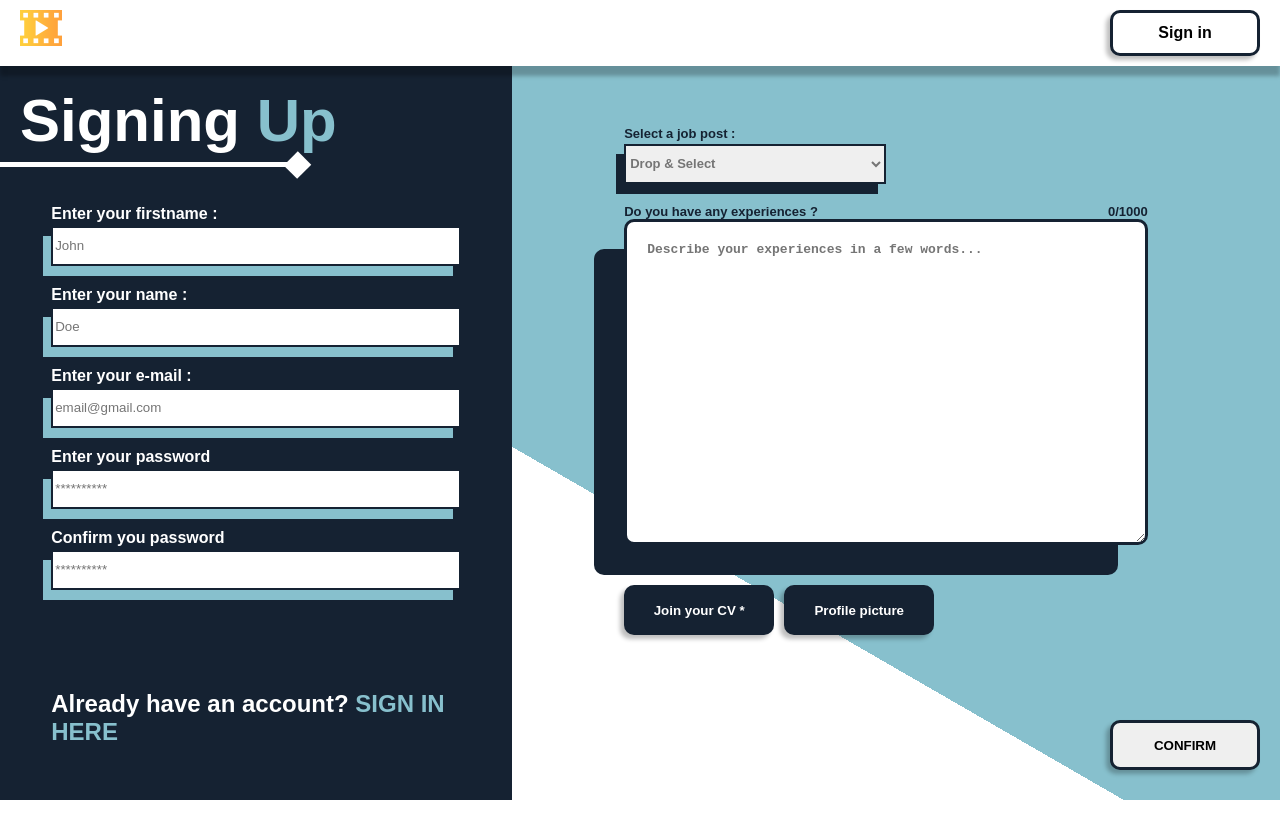
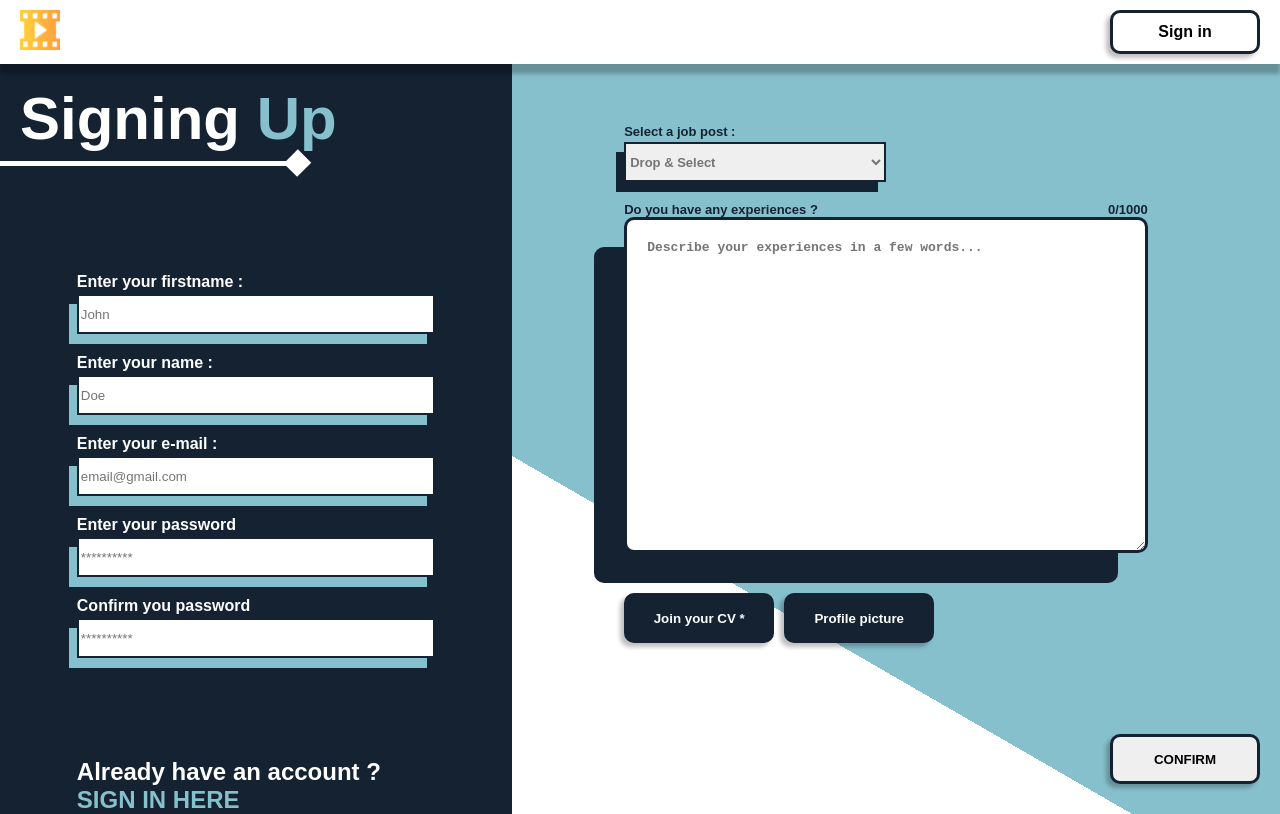
Before and after one commit to CFraissinet/frontend_Allwithin, a Next.js app: page /signUp in a window 1280 px wide. Built offline with nearby package versions, Linux system fonts and the light colour scheme.

Commit message:
correction du htmml et du css pour harmoniser les pages Home SignIn SignUp

```diff
--- a/components/SignUp.js
+++ b/components/SignUp.js
@@ -165,7 +165,7 @@ function Signup() {
 
   return (
     //Embedded all JSX code with "form" tag to collect all infos from inputs
-    <form encType="multipart/form-data" className={styles.mainContainer}>
+    <div className={styles.mainContainer}>
       {/* HEADER */}
       <div className={styles.headerContainer}>
         {/* LOGO */}
@@ -180,6 +180,7 @@ function Signup() {
         </Link>
       </div>
 
+      <form className={styles.formSignUp} encType="multipart/form-data">
         {/*BOT CONTAINER*/}
         <div className={styles.botContainer}>
           {/*BOT LEFT CONTAINER*/}
@@ -250,11 +251,11 @@ function Signup() {
                 ></input>
               </div>
               <h2 className={styles.accountReady}>
-              Already have an account?{" "}
+                Already have an account ?{" "}
+              </h2>
               <Link href="/signIn">
                 <span className={styles.signInHere}>SIGN IN HERE</span>
               </Link>
-            </h2>
             </div>
           </div>
 
@@ -279,7 +280,9 @@ function Signup() {
               {/* TEXT AREA */}
 
               <div className={styles.areaTxtContent}>
-              <h2 className={styles.areaTxt}>Do you have any experiences ?</h2>
+                <h2 className={styles.areaTxt}>
+                  Do you have any experiences ?
+                </h2>
                 <h2 className={styles.areaTxt}>{counter}/1000</h2>
               </div>
               <textarea
@@ -294,7 +297,10 @@ function Signup() {
               <div className={styles.joinFileContent}>
                 {/* CV */}
                 <div className={styles.cvButtonContent}>
-                <button onClick={(e) => cvClick(e)} className={styles.cvButton}>
+                  <button
+                    onClick={(e) => cvClick(e)}
+                    className={styles.cvButton}
+                  >
                     Join your CV *
                   </button>
 
@@ -340,7 +346,9 @@ function Signup() {
             </div>
 
             <div className={styles.confirmButtonContent}>
-            {loader && <FontAwesomeIcon size="2x" icon={faSpinner} spinPulse />}
+              {loader && (
+                <FontAwesomeIcon size="2x" icon={faSpinner} spinPulse />
+              )}
               <button
                 onClick={(e) => confirmClick(e)}
                 className={styles.confirmButton}
@@ -351,6 +359,7 @@ function Signup() {
           </div>
         </div>
       </form>
+    </div>
   );
 }
 
--- a/styles/SignIn.module.css
+++ b/styles/SignIn.module.css
@@ -10,14 +10,15 @@
   display: flex;
   justify-content: space-between;
   width: 100%;
+  align-items: center;
   height: 70px;
   background-color: white;
-  padding: 10px 20px 10px 20px;
+  padding: 10px 20px;
   box-shadow: 0px 10px 4px rgba(0, 0, 0, 0.25);
   z-index: 1;
 }
 
-.logo:hover {
+.logo {
   height: 40px;
   width: 40px;
   cursor: pointer;
@@ -26,6 +27,7 @@
 .buttonSignUp {
   background-color: #152232;
   color: #ffffff;
+  padding: 10px 0;
   width: 150px;
   border-radius: 10px;
   border: solid #152232 3px;
@@ -40,10 +42,10 @@
   color: #ffffff;
 }
 
-.componant {
-  height: 100%;
+.component {
   display: flex;
   flex-direction: row;
+  flex: 1;
 }
 
 .signIn {
@@ -100,8 +102,10 @@
 .passwordInput {
   display: flex;
   flex-direction: column;
+  width: 80%;
+}
+.emailInput {
   padding-bottom: 10%;
-  width: 100%;
 }
 
 .textForgot {
@@ -113,6 +117,12 @@
 
 .bNoAccount {
   color: #87c0cd;
+  cursor: pointer;
+}
+
+.bNoPassword {
+  color: #87c0cd;
+  background-color: red;
 }
 
 .textNoAccount {
@@ -127,14 +137,14 @@
   font-weight: bold;
   font-size: x-large;
   color: white;
-  align-self: flex-start;
+  padding-right: 30%;
 }
 
 .buttonCo {
   padding-bottom: 0%;
   width: 100%;
   text-align: right;
-  margin-top: -15%;
+  /* margin-top: -15%; */
   display: flex;
   justify-content: flex-end;
   margin-bottom: 10px;
@@ -149,7 +159,7 @@
   font-weight: bold;
   font-size: medium;
   box-shadow: -4px 4px 4px rgba(0, 0, 0, 0.25);
-  margin-top: 20%;
+  margin-top: 15%;
 }
 
 .buttonSignIn:hover {
@@ -159,7 +169,7 @@
 }
 
 .graph {
-  width: 65%;
+  width: 60%;
   background: linear-gradient(0.4turn, #87c0cd 60%, white 50%);
 }
 
--- a/styles/SignUp.module.css
+++ b/styles/SignUp.module.css
@@ -8,6 +8,7 @@
 
 .headerContainer {
   display: flex;
+  align-items: center;
   justify-content: space-between;
   width: 100%;
   height: 70px;
@@ -17,14 +18,19 @@
   z-index: 1;
 }
 
-.logo:hover {
+.logo {
   height: 40px;
   width: 40px;
   cursor: pointer;
 }
 
+.formSignUp {
+  flex: 1;
+}
+
 .signInbutton {
   background-color: white;
+  padding: 10px 0;
   width: 150px;
   border-radius: 10px;
   border: solid #152232 3px;
@@ -99,8 +105,8 @@
 }
 
 .inputContainer {
-  width: 80%;
-  margin-top: 30px;
+  width: 70%;
+  margin-top: 100px;
 }
 
 .inputBox {
@@ -125,11 +131,17 @@
 }
 
 .accountReady {
-  margin: 0;
   font-weight: bold;
   font-size: x-large;
   color: white;
   margin-top: 100px;
+  margin-bottom: 0px;
+}
+
+.signInHere {
+  font-weight: bold;
+  font-size: x-large;
+  color: white;
 }
 
 .textArea {
```
Also changed, not shown: components/Dashboard.js (+19 -15 lines), components/SignIn.js (+9 -7 lines), styles/Dashboard.module.css (+6 -6 lines). Lines whose indentation alone changed are shown as unchanged.
